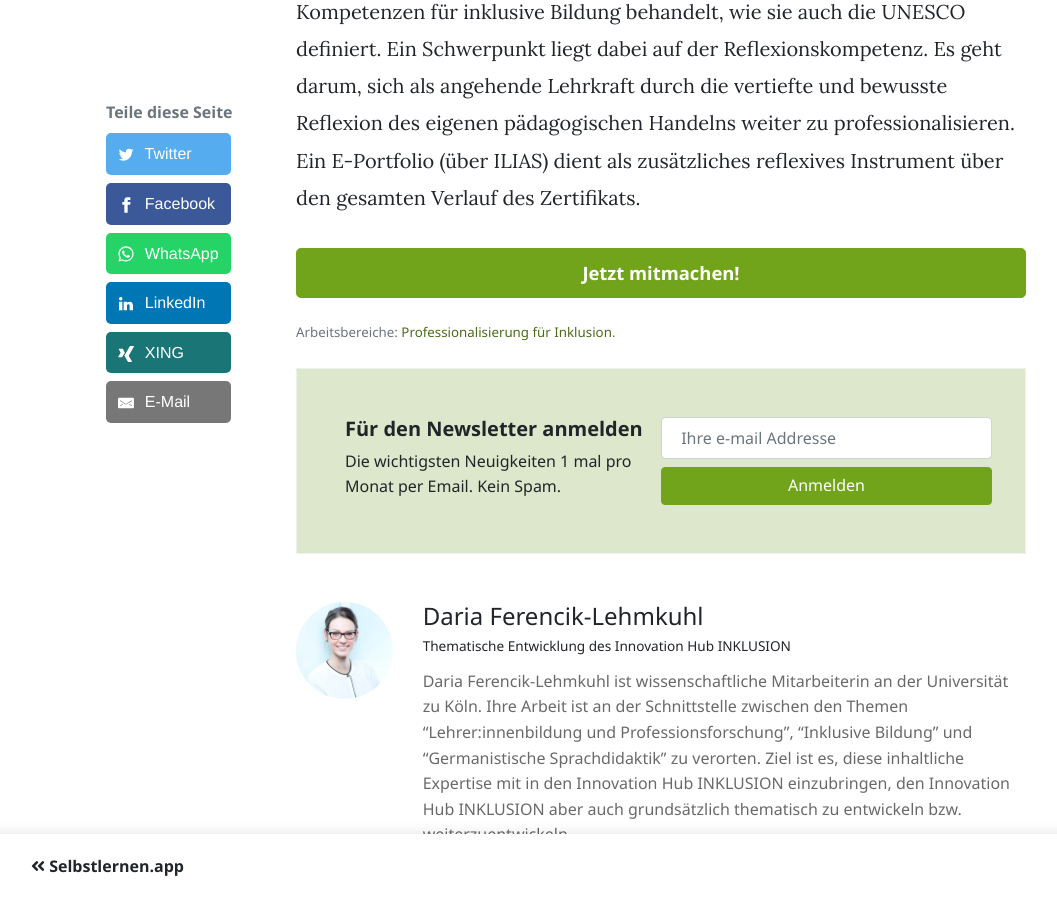
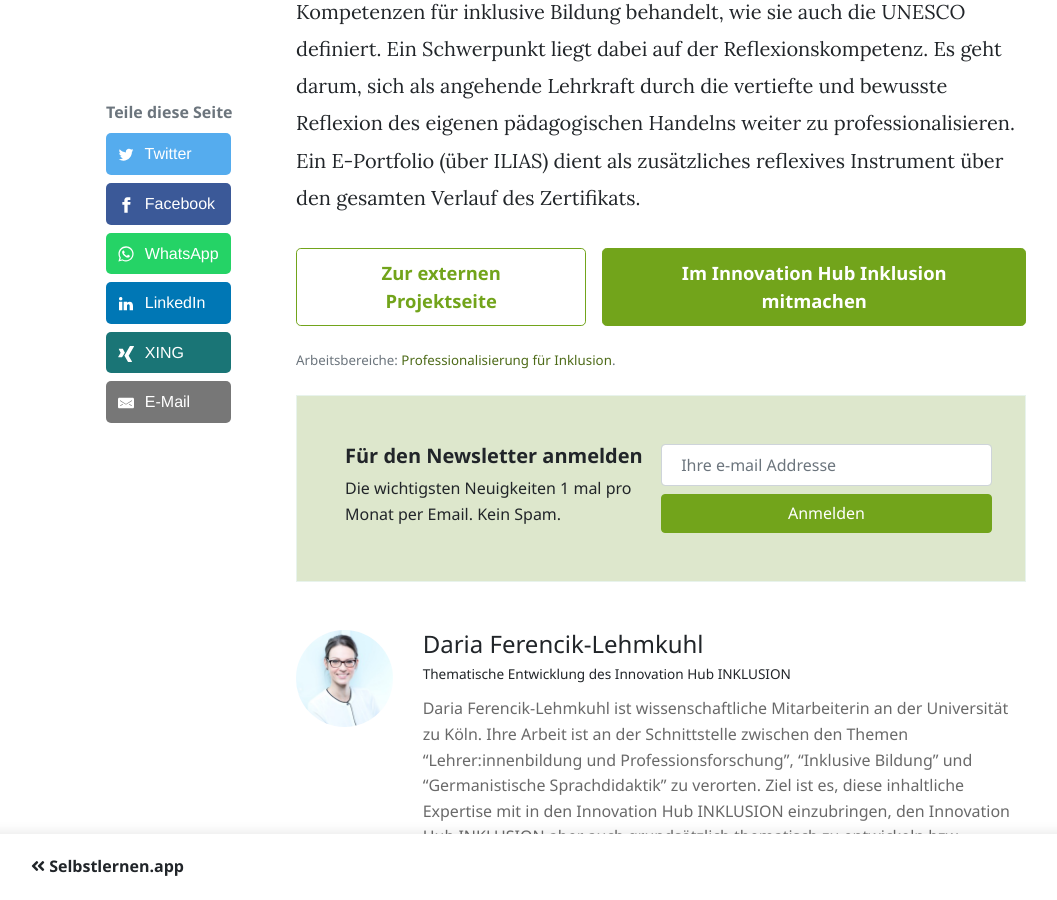
Before and after one commit to innovation-hub-inklusion/innovation-hub-inklusion.github.io, a Jekyll site: the page built from _projects/zertifikat-handlungswissen.md, in a window 1280 px wide and 900 px high, scrolled down 1085 px. Shown: the whole window, without its empty margins (74-1131 px from the left). Built offline with Jekyll 4.4.1, drawn with Linux system fonts in a browser that asks for light colours.

Commit message:
Update project sites with link to external site

```diff
--- a/_layouts/post.html
+++ b/_layouts/post.html
@@ -27,7 +27,14 @@ layout: default
 			</article>
 
 			{% if page.collection == "projects" %}
-				<a class="btn btn-primary btn-lg font-weight-bold d-block mb-4" href="{{site.baseurl}}/participate.html" role="button">Jetzt mitmachen!</a>
+			<div class="d-flex">
+				{% assign button_css = "" %}
+				{% if page.website %}
+					{% assign button_css = "ml-2" %}
+					<a class="btn btn-outline-primary btn-lg font-weight-bold flex-fill mb-4 mr-2" href="{{page.website}}" role="button" target="_blank">Zur externen Projektseite</a>
+				{% endif %}
+				<a class="btn btn-primary btn-lg font-weight-bold flex-fill mb-4 {{button_css}}" href="{{site.baseurl}}/participate.html" role="button">Im Innovation Hub Inklusion mitmachen</a>
+			</div>
 			{% endif %}
 
 			<!-- Tags -->
```
